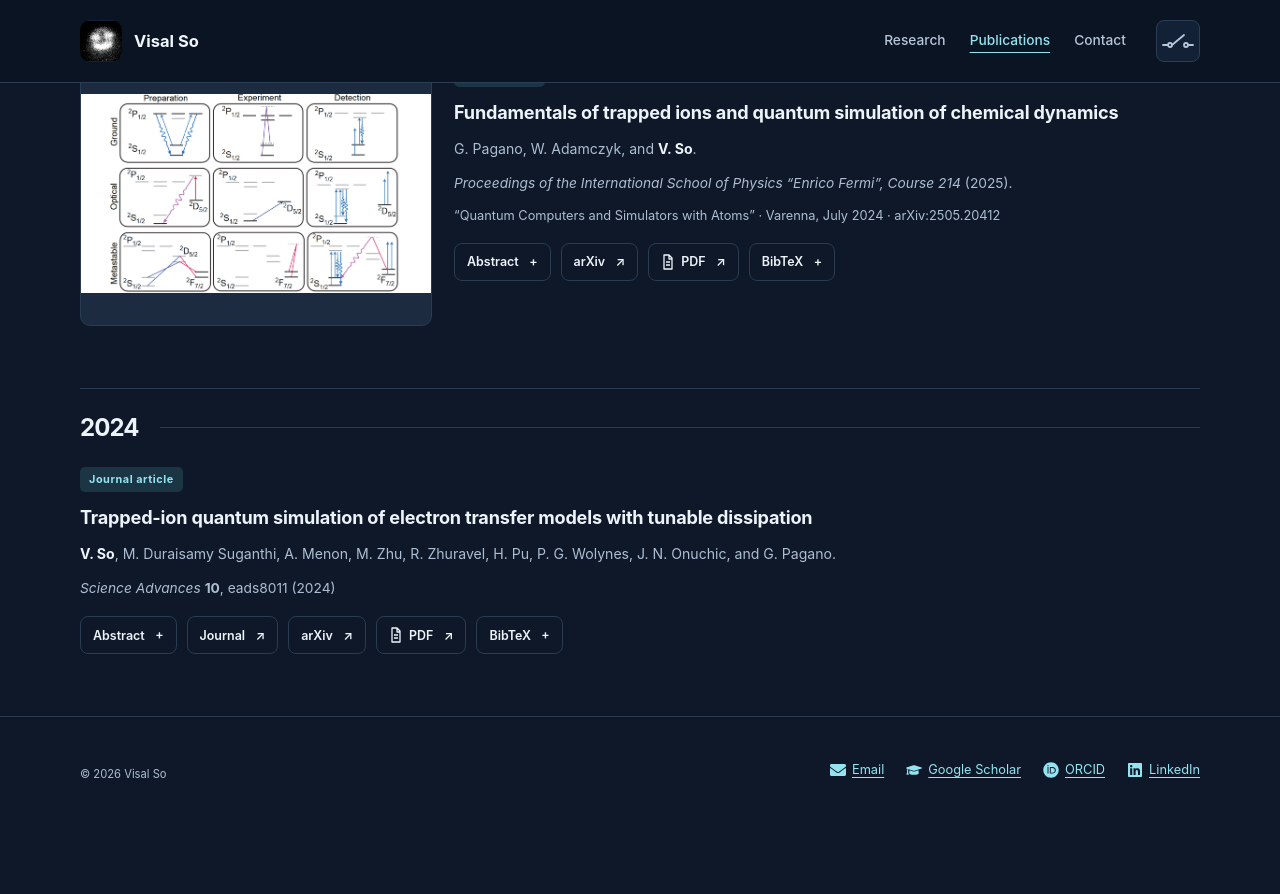
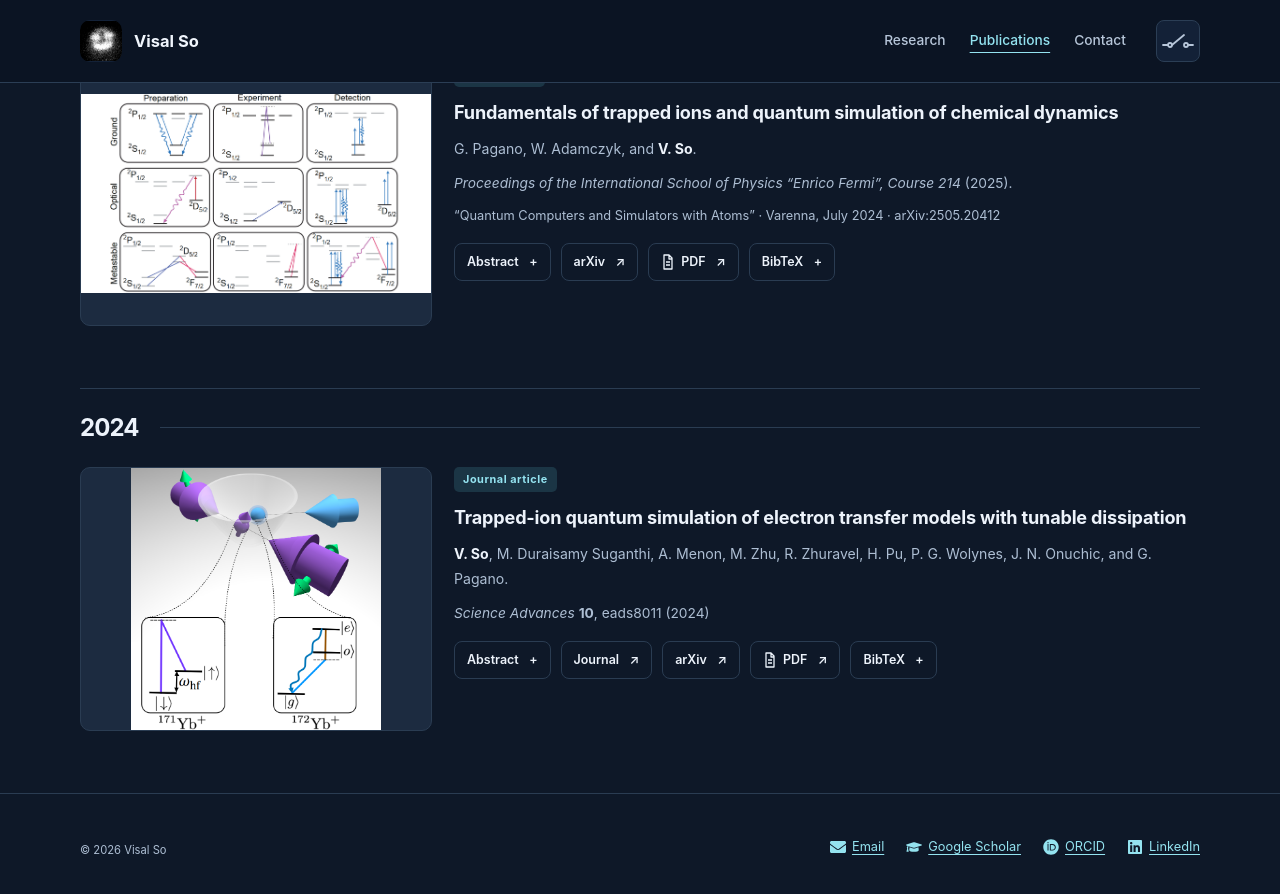
Before and after one commit to visalso/visalso.github.io, a Jekyll site: the page built from publications.html, in a window 1280 px wide and 900 px high, scrolled down 2614 px. Shown: the top 894 px of the window. Built offline with Jekyll 4.4.1, drawn with Linux system fonts in a browser that asks for light colours; a script that is not in the unit is left out; before the commit the page ends 3437 px from its top, so only the background shows below that.

Commit message:
Update publications.yml

```diff
--- a/_data/publications.yml
+++ b/_data/publications.yml
@@ -401,6 +401,7 @@
   sort_date: "2024-12-20"
   venue: Science Advances 10, eads8011
   type: journal
+  thumbnail: /assets/electrontransfer.png
   selected: true
   selected_order: 1
   links:
```
